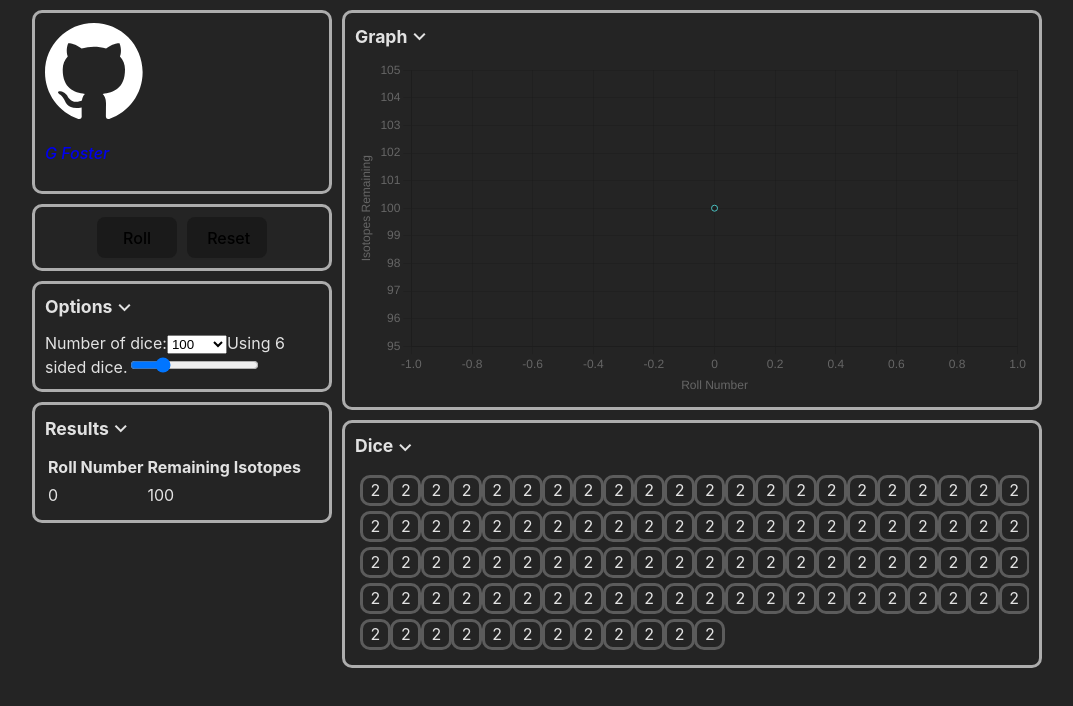
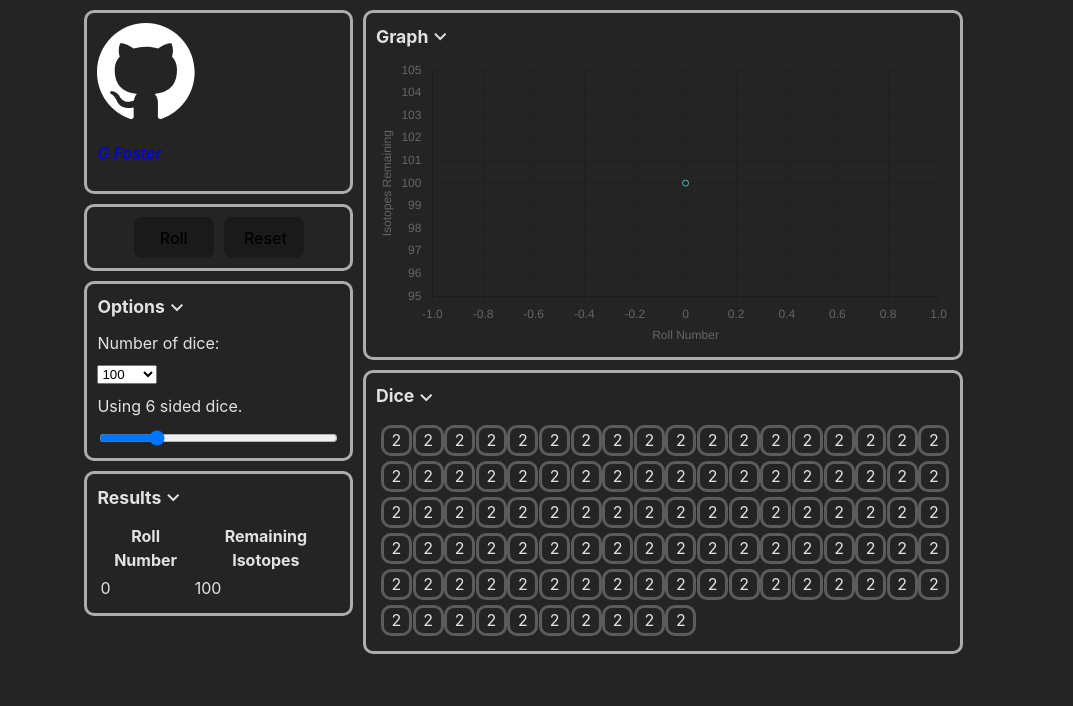
Before and after one commit to guyfoz77/half-life-dice, a React (Vite) app: page / in a window 1280 px wide. Shown: the top 706 px of the page, without its empty margins (108-1181 px from the left). Built offline with nearby package versions, Linux system fonts and the light colour scheme.

Commit message:
Style options

```diff
--- a/src/App.css
+++ b/src/App.css
@@ -16,6 +16,16 @@
 }
 .diceContainer .dice1 {
   background-color: darkgreen;
+}
+
+.optionsComponent form {
+  display: flex;
+  flex-direction: column;
+  align-items: start;
+  gap: 10px;
+}
+.optionsComponent form input[type=range] {
+  align-self: stretch;
 }
 
 .buttonsComponent {
@@ -106,7 +116,7 @@ span {
 
 .mainContainer {
   display: grid;
-  grid-template-columns: 30% 70%;
+  grid-template-columns: minmax(200px, 30%) 600px;
   gap: 10px;
   padding: 10px;
   max-width: 1000px;
--- a/src/sass/App.scss
+++ b/src/sass/App.scss
@@ -87,7 +87,7 @@ span {
 
 .mainContainer {
   display: grid;
-  grid-template-columns: 30% 70%;
+  grid-template-columns: minmax(200px, 30%) 600px;
   gap: 10px;
   padding: 10px;
   max-width: 1000px;
--- a/src/sass/Options.scss
+++ b/src/sass/Options.scss
@@ -1,2 +1,11 @@
 .optionsComponent {
+  form {
+    display: flex;
+    flex-direction: column;
+    align-items: start;
+    gap: 10px;
+    input[type="range"] {
+      align-self: stretch;
+    }
+  }
 }
```
Also changed, not shown: 1 other file (tests, documents, lock files or other folders).
